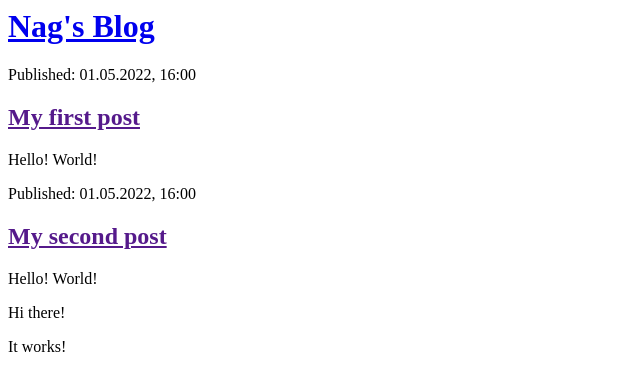
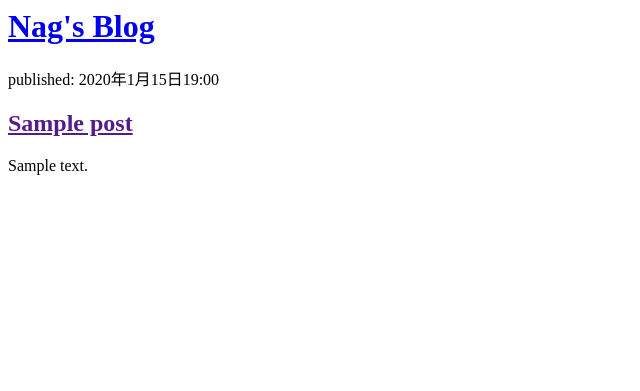
Before and after one commit to nt624/my-first-blog, a Django app: page / in a window 1280 px wide. Shown: the top 391 px of the page, without its empty margins (0-640 px from the left). Run offline with Django 4.2, Linux system fonts and the light colour scheme; tables that the repository leaves empty hold one stand-in row (values such as "Sample post").

Commit message:
Modified templates to display posts from database.

```diff
--- a/blog/templates/blog/post_list.html
+++ b/blog/templates/blog/post_list.html
@@ -7,18 +7,14 @@
             <h1><a href="/">Nag's Blog</a></h1>
         </div>
 
-        <div>
-            <p>Published: 01.05.2022, 16:00</p>
-            <h2><a href="">My first post</a></h2>
-            <p>Hello! World!</p>
-        </div>
 
-        <div>
-            <p>Published: 01.05.2022, 16:00</p>
-            <h2><a href="">My second post</a></h2>
-            <p>Hello! World!</p>
-        </div>
-        <p>Hi there!</p>
-        <p>It works!</p>
+        {% for post in posts %}
+            <div>
+                <p>published: {{ post.published_date }}</p>
+                <h2><a href="">{{ post.title }}</a></h2>
+                <p>{{ post.text|linebreaksbr }}</p>
+            </div>
+        {% endfor %}
+
     </body>
 </html>
--- a/blog/views.py
+++ b/blog/views.py
@@ -1,4 +1,7 @@
+from django.utils import timezone
 from django.shortcuts import render
+from .models import Post
 
 def post_list(request):
-    return render(request, 'blog/post_list.html', {})
+    posts = Post.objects.filter(published_date__lte=timezone.now()).order_by('published_date')
+    return render(request, 'blog/post_list.html', {'posts': posts})
```
